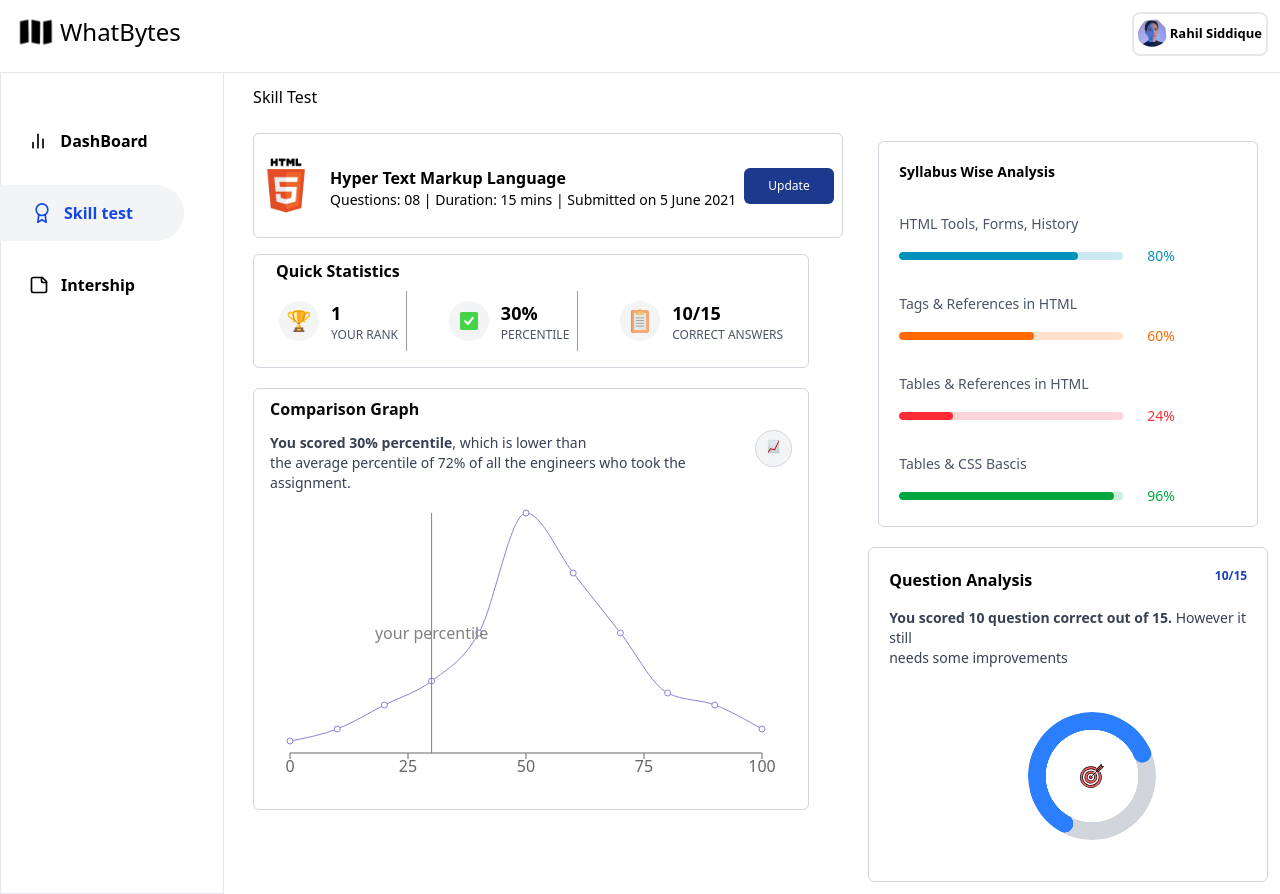
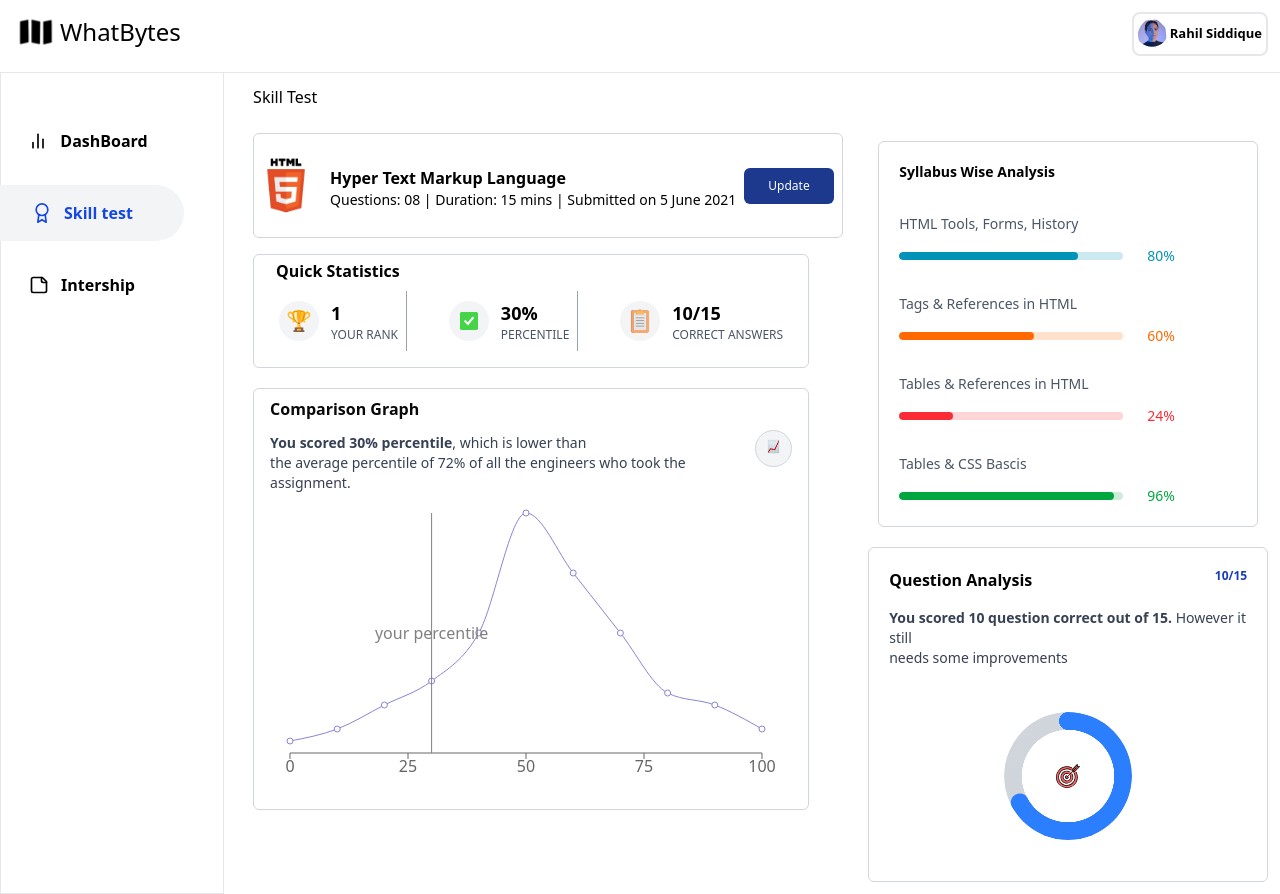
Before and after one commit to animesh156/WhatBytes-Assignment, a Next.js app: page / in a window 1280 px wide. Built offline with nearby package versions, Linux system fonts and the light colour scheme.

Commit message:
Update RadialProgress.js

```diff
--- a/src/components/RadialProgress.js
+++ b/src/components/RadialProgress.js
@@ -1,29 +1,32 @@
 /* eslint-disable @next/next/no-img-element */
-export default function RadialProgress() {
-  const progress = 60; // Dynamic progress value
+export default function RadialProgress({ score }) {
+  const progress = Math.round((score / 15) * 100);
 
   return (
-    <div className="relative w-20  m-auto mt-6  ">
-      {" "}
-      {/* Adjusted size */}
-      {/* Background (Gray for remaining 30%) */}
+    <div className="relative w-32 m-auto mt-6">
+      {/* Background Circle */}
       <div
         className="radial-progress text-gray-300 absolute top-0 left-0"
-        style={{ "--value": 100, "--thickness": "18px", "--size": "8rem" }} // Adjusted thickness
+        style={{ "--value": 100, "--thickness": "18px", "--size": "8rem" }}
         role="progressbar"
+        aria-valuenow={100}
+        aria-valuemin={0}
+        aria-valuemax={100}
       ></div>
-      {/* Foreground (Blue for covered 70%) */}
+
+      {/* Foreground Progress */}
       <div
-        className="radial-progress rotate-210 rounded-none  text-blue-500 absolute top-0 left-0"
+        className="radial-progress text-blue-500 absolute top-0 left-0"
         style={{
           "--value": progress,
           "--thickness": "18px",
           "--size": "8rem",
         }}
         aria-valuenow={progress}
-        role="progressbar"
+        aria-valuemin={0}
+        aria-valuemax={100}
       >
-        <img src="./dart.svg" alt="dart_svg" className="w-6 rotate-150" />
+        <img src="./dart.svg" alt="dart" className="w-6" />
       </div>
     </div>
   );
```
